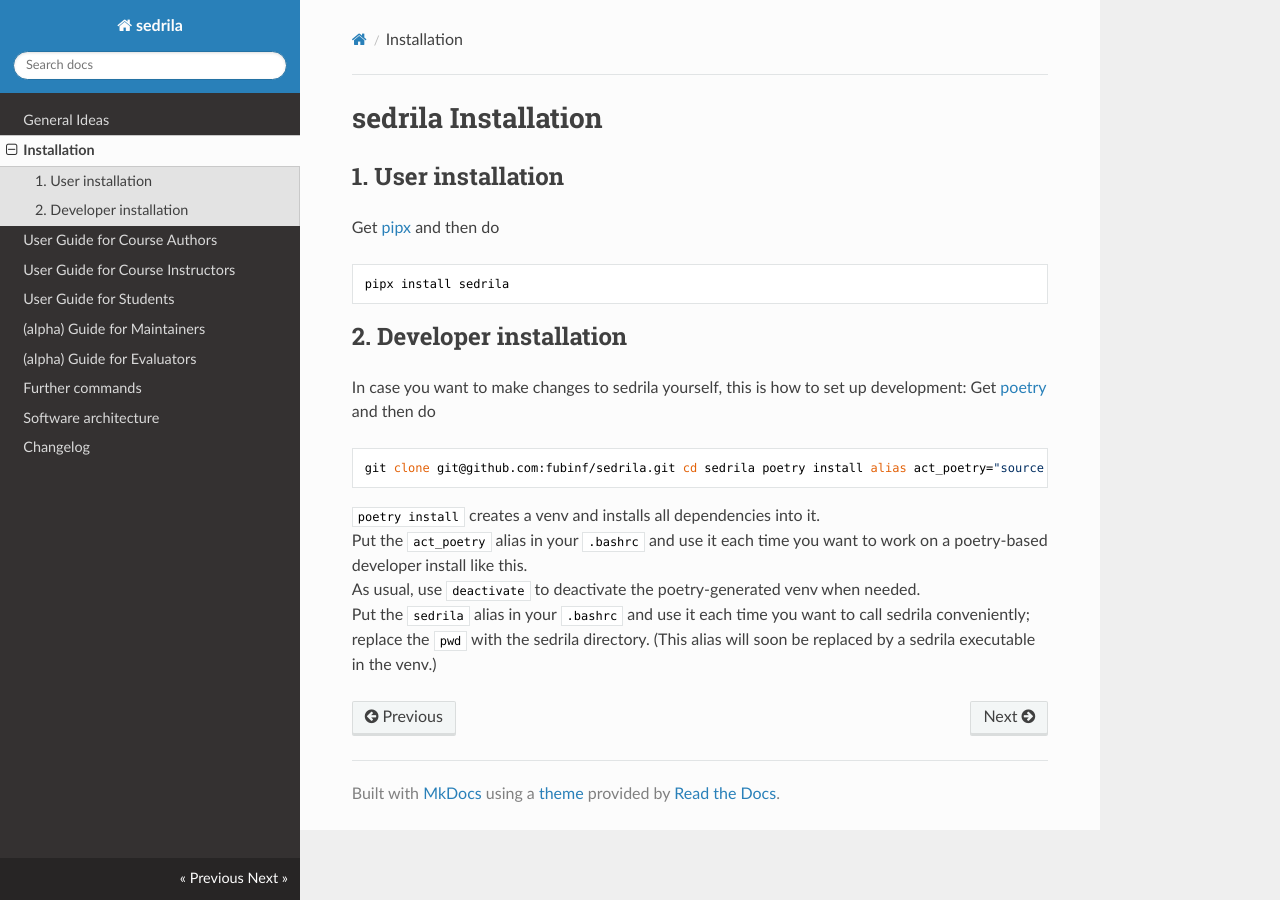
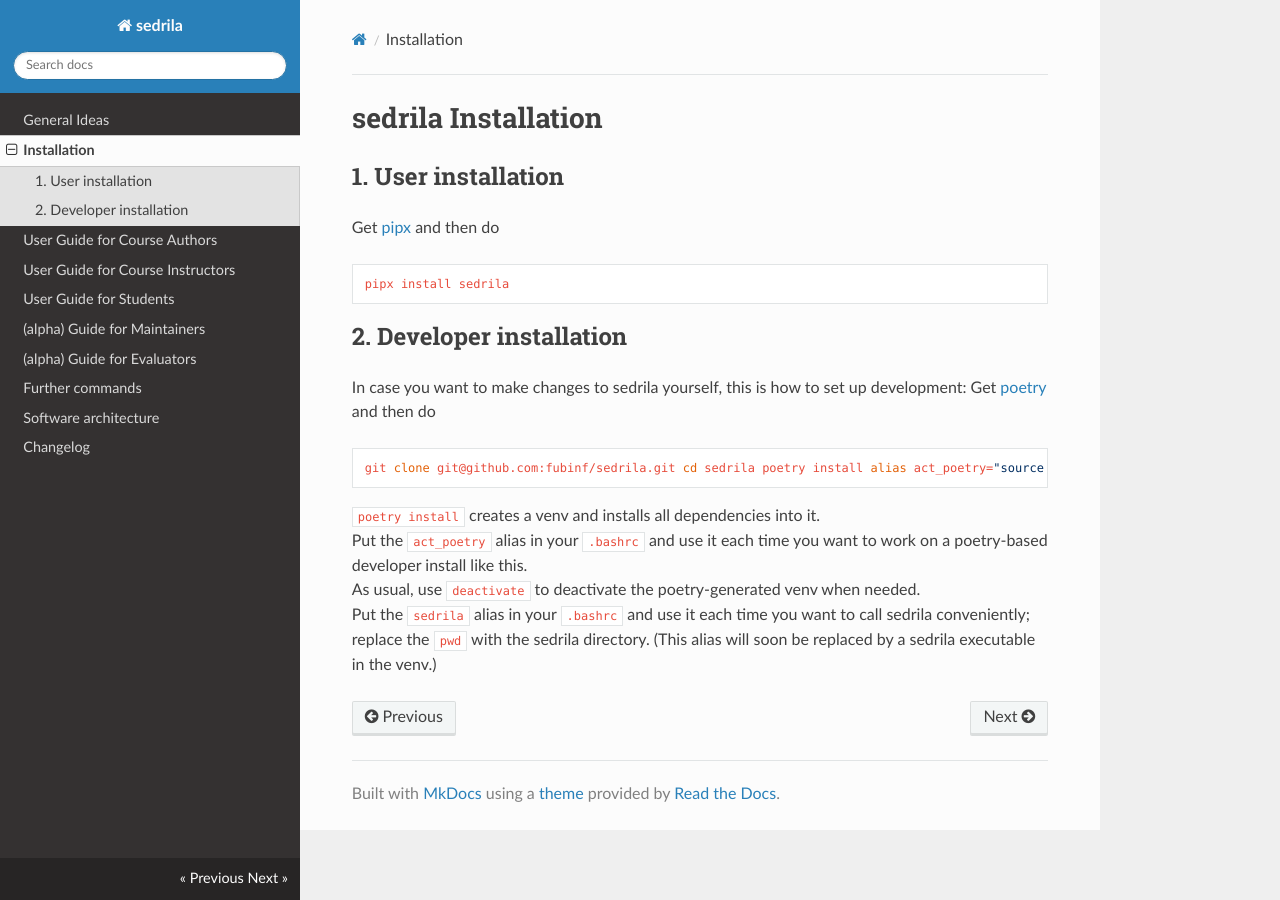
Before and after one commit to fubinf/sedrila, an MkDocs documentation site: the page built from docs/installation.md, in a window 1280 px wide. Built offline with MkDocs 1.6.1, drawn with Linux system fonts in a browser that asks for light colours; nearby versions of some CDN libraries.

Commit message:
docs/css/theme_extra.css: make <code>x</code> red again
Used to be the default, then changed externally.

```diff
--- a/docs/css/theme_extra.css
+++ b/docs/css/theme_extra.css
@@ -1,12 +1,16 @@
+/* Modifications to the `readthedocs` theme default `theme.css` */
+
 /*
-The `readthedocs` theme's `theme.css` contains broad selector rules
-that add `margin-top: 12px; margin-bottom: 12px;`
+`theme.css` contains broad selector rules that add `margin-top: 12px; margin-bottom: 12px;`.
 On Firefox (but not on Chrome), these lead to unwanted extra vertical spacing
-wherever a `<br>` occurs within an `<li>` in an `<ul>` or `<ol>`.
-The rule below sets these margins to zero explicitly, so that the unwanted spacing disappears.
+wherever a `<br>` occurs within an `<li>` in an `<ul>` or `<ol>`.  Remove that:
  */
 .rst-content .section ul li br,
 .rst-content .section ol li br {
   margin-top: 0;
   margin-bottom: 0;
 }
+
+.rst-content code {
+  color: #e74c3c;  /* livelier than the default black */
+}
```
